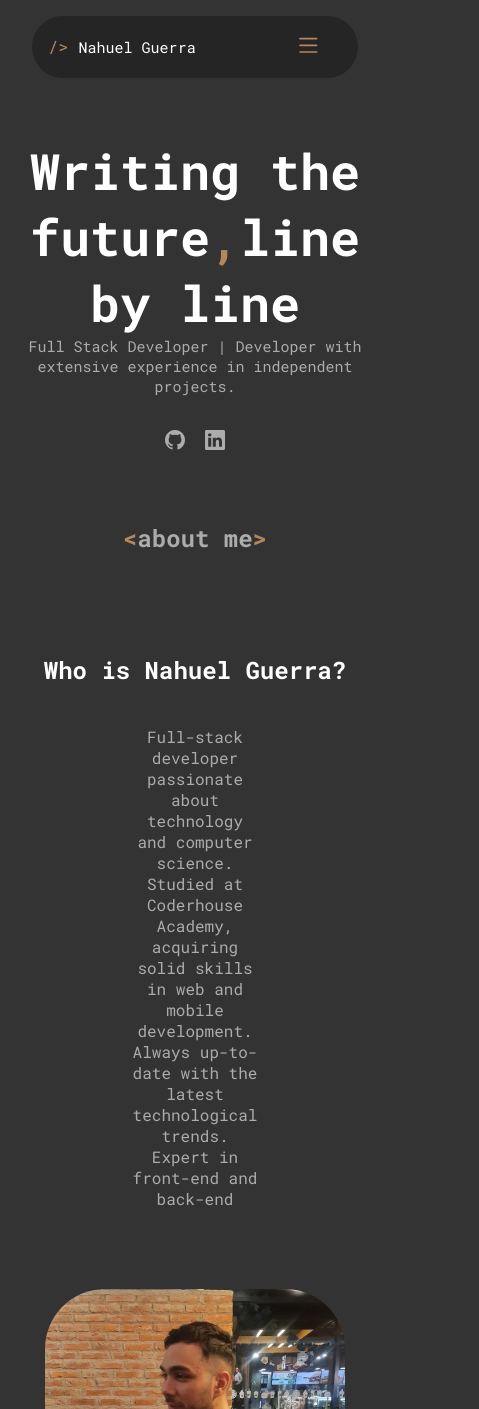
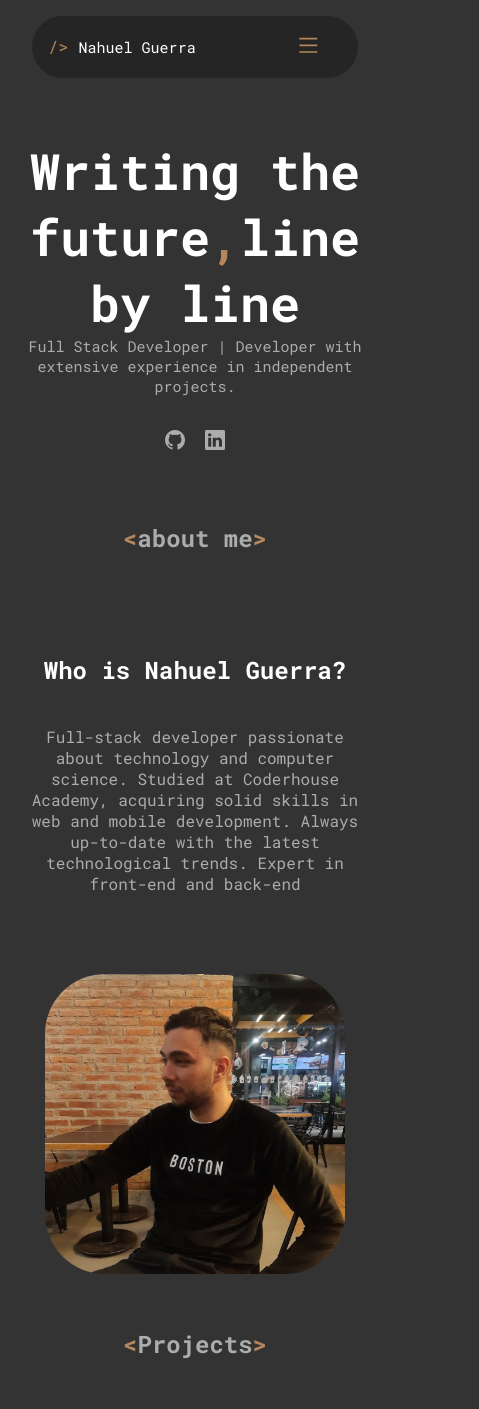
Before and after one commit to lautiok/porfolio, a React (Vite) app: page / in a window 390 px wide. Shown: the top 1409 px of the page, 479 px wide, since content can reach past the window. Built offline with nearby package versions, Linux system fonts and the light colour scheme; no server answers; the database is empty.

Commit message:
margin-aboutme

```diff
--- a/src/components/Home/AboutMe/AboutMe-module.css
+++ b/src/components/Home/AboutMe/AboutMe-module.css
@@ -58,3 +58,10 @@
          width: auto;
      }
  }
+
+ @media screen and (max-width: 500px) {
+     .about .me-about p {
+         margin-left: 0;
+         margin-right: 0;
+     }
+ }
```
